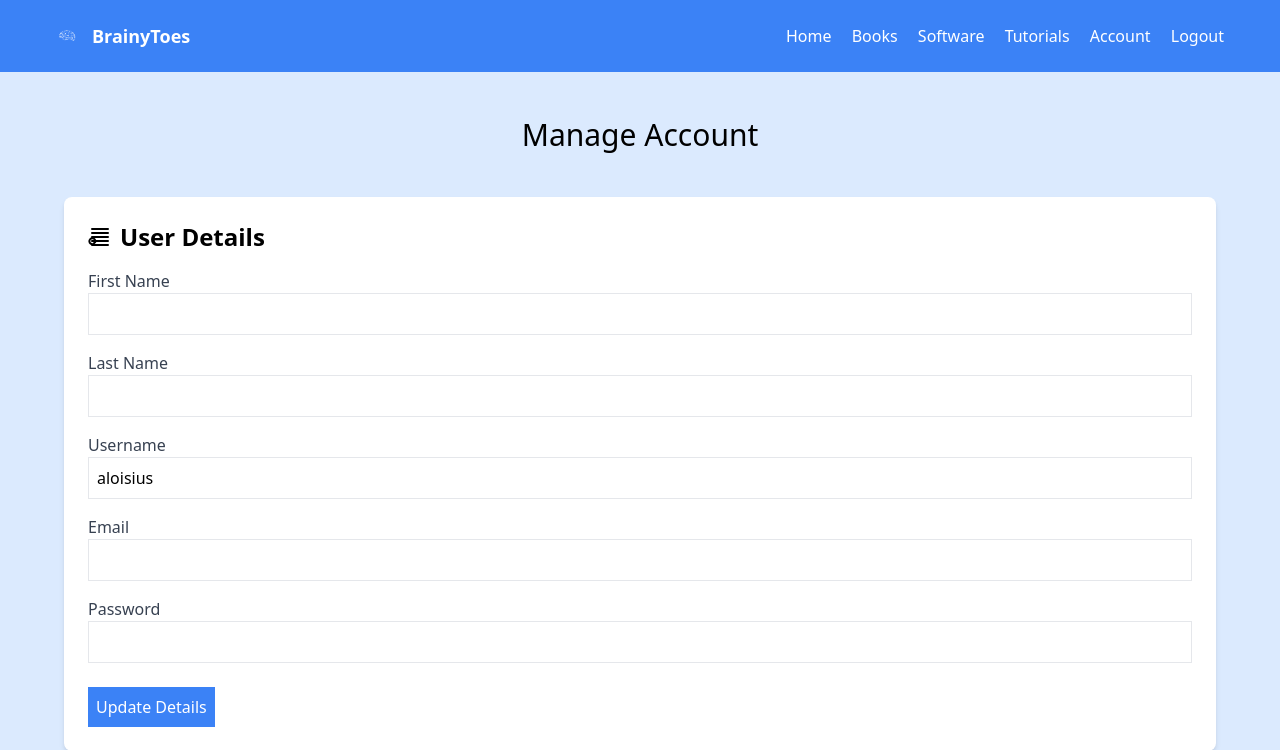
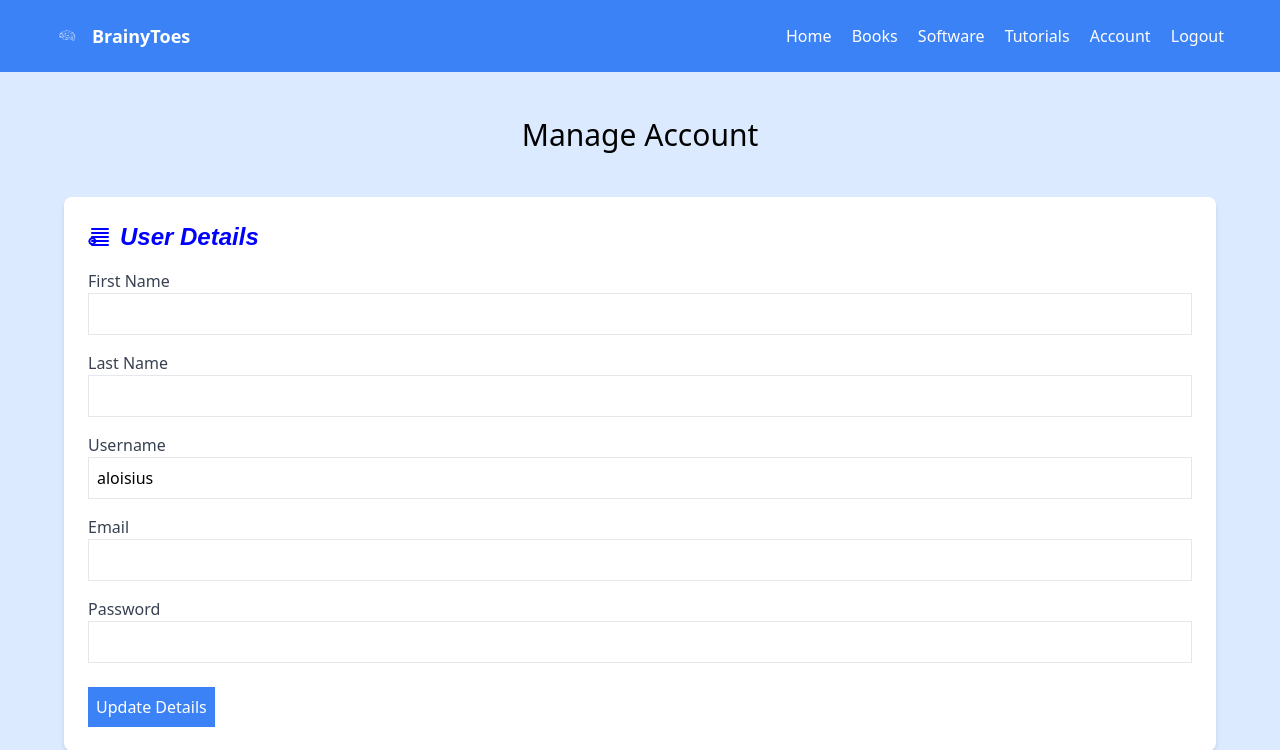
Before and after one commit to kalosius/brainytoes, a Django app: page /account/ in a window 1280 px wide, after a click on "User Details". Shown: the top 750 px of the page. Run offline with Django 5.2, Linux system fonts and the light colour scheme; a user stored in the database is signed in.

Commit message:
account management

```diff
--- a/mubsapp/templates/account.html
+++ b/mubsapp/templates/account.html
@@ -22,7 +22,7 @@
                 <svg class="w-6 h-6 mr-2" fill="none" stroke="currentColor" viewBox="0 0 24 24" xmlns="http://www.w3.org/2000/svg"><path stroke-linecap="round" stroke-linejoin="round" stroke-width="2" d="M5.121 19.121A3 3 0 117.243 17l-2.122 2.121zM4 4h16M4 8h16M4 12h16M4 16h16M4 20h16"></path></svg>
                 User Details
             </h2>
-            <div id="user-details" class="hidden">
+            <div id="user-details" class="hidden transition-all duration-500 ease-in-out">
                 <form id="user-details-form" onsubmit="updateDetails(event)">
                     <div class="mb-4">
                         <label for="first_name" class="block text-gray-700">First Name</label>
@@ -57,7 +57,7 @@
                 <svg class="w-6 h-6 mr-2" fill="none" stroke="currentColor" viewBox="0 0 24 24" xmlns="http://www.w3.org/2000/svg"><path stroke-linecap="round" stroke-linejoin="round" stroke-width="2" d="M12 8c-1.657 0-3 1.343-3 3s1.343 3 3 3 3-1.343 3-3-1.343-3-3-3zM12 2a10 10 0 100 20 10 10 0 000-20z"></path></svg>
                 Subscription Management
             </h2>
-            <div id="subscription-management" class="hidden">
+            <div id="subscription-management" class="hidden transition-all duration-500 ease-in-out">
                 <div class="mb-4">
                     <label class="block text-gray-700">Current Plan</label>
                     <p class="border p-2 w-full">{{ user.subscription.plan }}</p>
@@ -78,7 +78,7 @@
                 <svg class="w-6 h-6 mr-2" fill="none" stroke="currentColor" viewBox="0 0 24 24" xmlns="http://www.w3.org/2000/svg"><path stroke-linecap="round" stroke-linejoin="round" stroke-width="2" d="M12 4v16m8-8H4"></path></svg>
                 Other Account Settings
             </h2>
-            <div id="other-settings" class="hidden">
+            <div id="other-settings" class="hidden transition-all duration-500 ease-in-out">
                 <button onclick="deleteAccount()" class="bg-red-500 text-white p-2 mt-2">Delete Account</button>
             </div>
         </div>
@@ -88,6 +88,17 @@
         function toggleSection(sectionId) {
             const section = document.getElementById(sectionId);
             section.classList.toggle('hidden');
+            // Change font style, family, and color
+            const header = section.previousElementSibling;
+            if (section.classList.contains('hidden')) {
+                header.style.fontStyle = 'normal';
+                header.style.fontFamily = 'inherit';
+                header.style.color = 'inherit';
+            } else {
+                header.style.fontStyle = 'italic';
+                header.style.fontFamily = 'Arial, sans-serif';
+                header.style.color = 'blue';
+            }
         }
 
         function updateDetails(event) {
```
